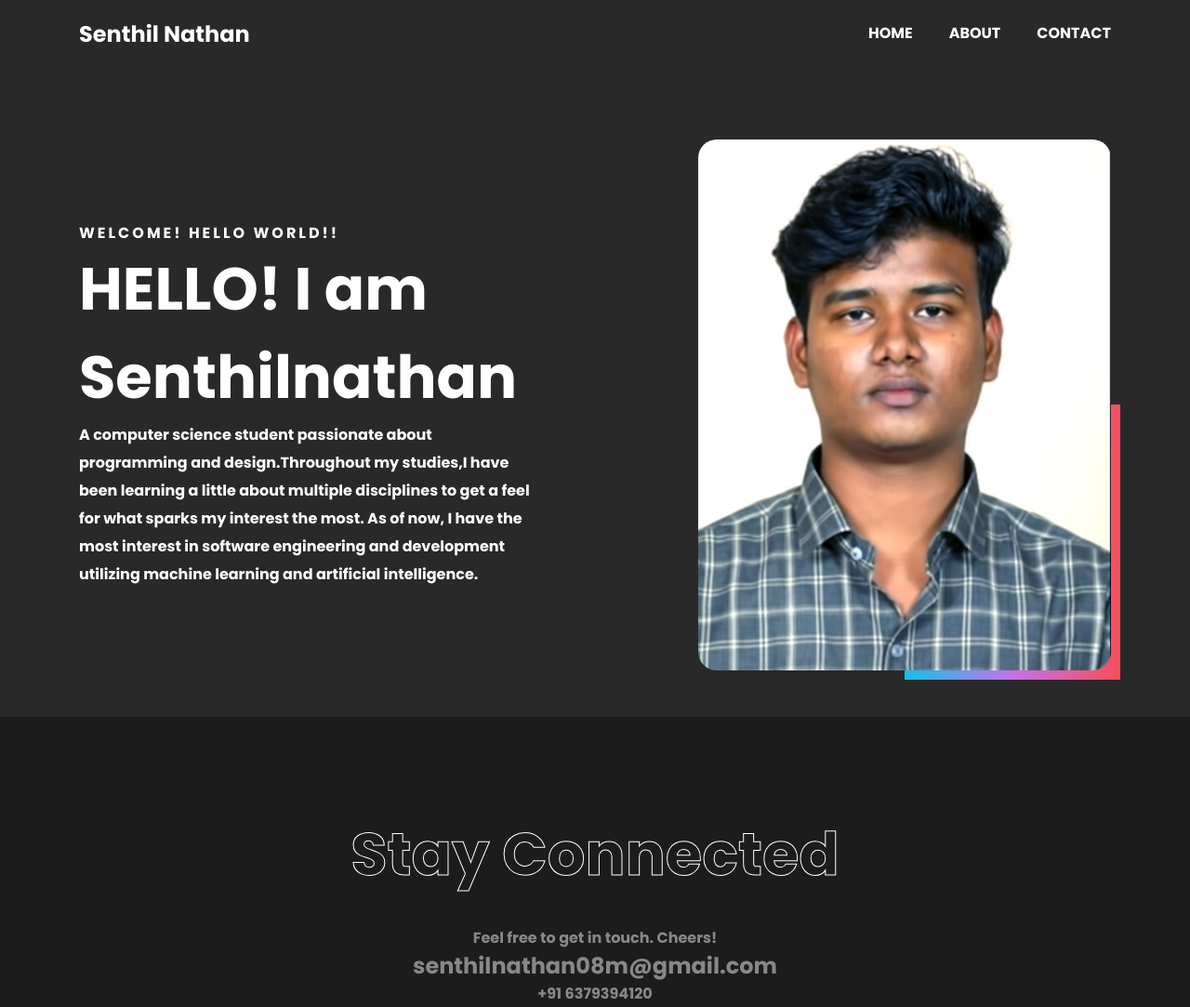
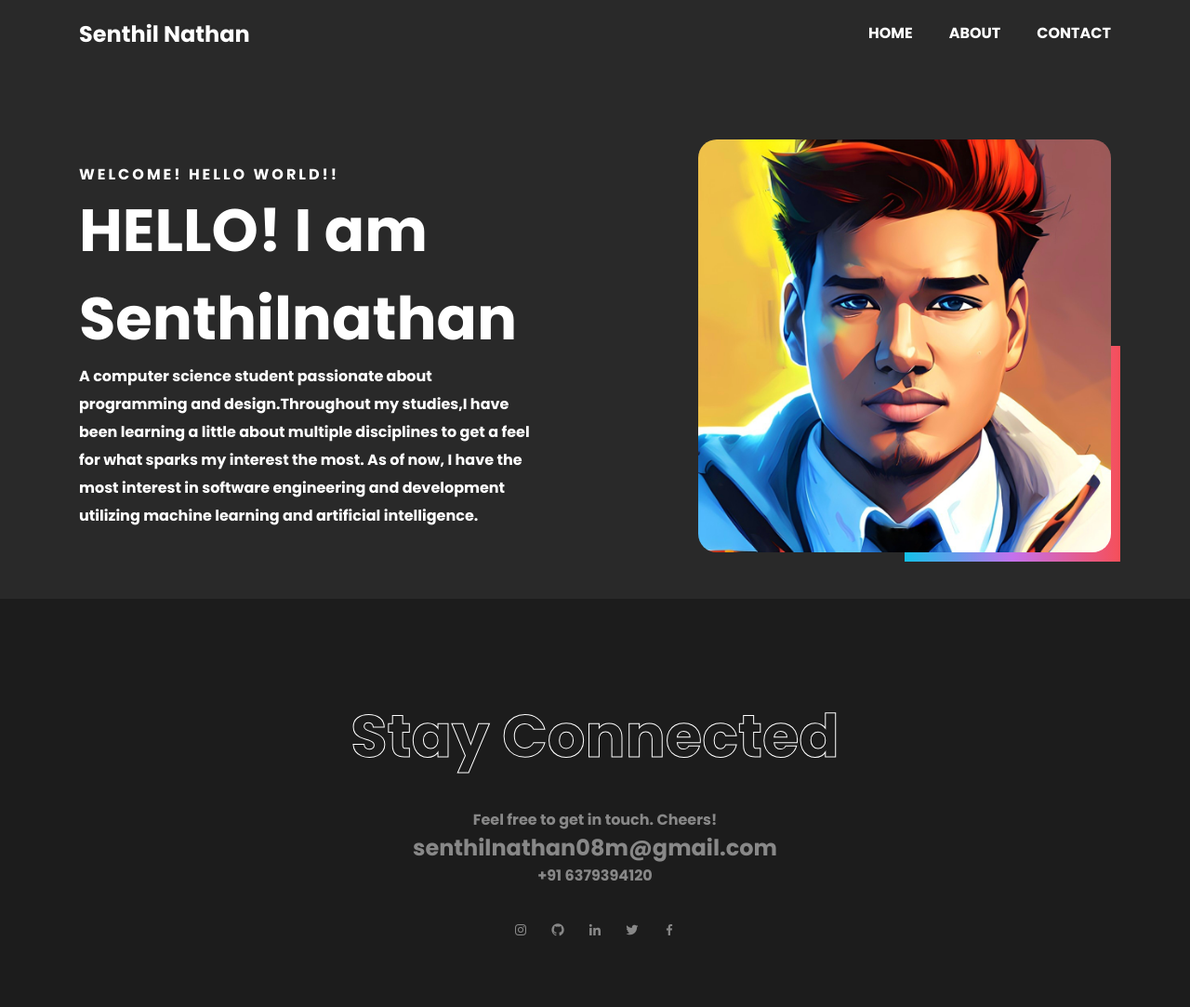
Before and after one commit to senthilnathan08M/MSnadan.github.io, a plain HTML site: page index.html in a window 1280 px wide. Shown: the top 1083 px of the page at 93% size. Drawn offline with nearby package versions, Linux system fonts and the light colour scheme.

Commit message:
Update index.html

```diff
--- a/index.html
+++ b/index.html
@@ -61,7 +61,7 @@
                 </div>
                 <div class="slider-image">
                     <div class="welcome-image">
-                        <img src="senthil.jpg" alt="">
+                        <img src="logo.jpg" alt="">
                     </div>
                 </div>
             </div>
```
